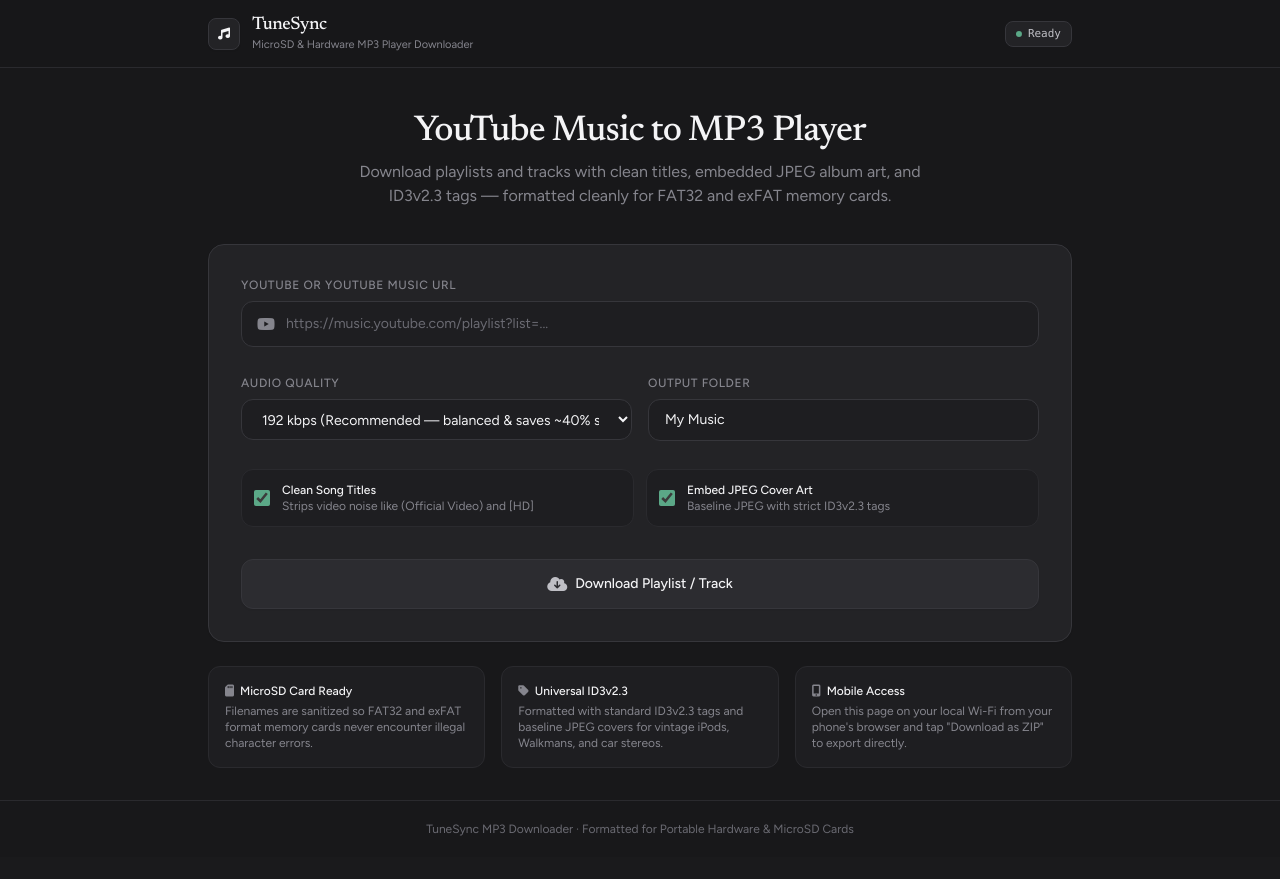
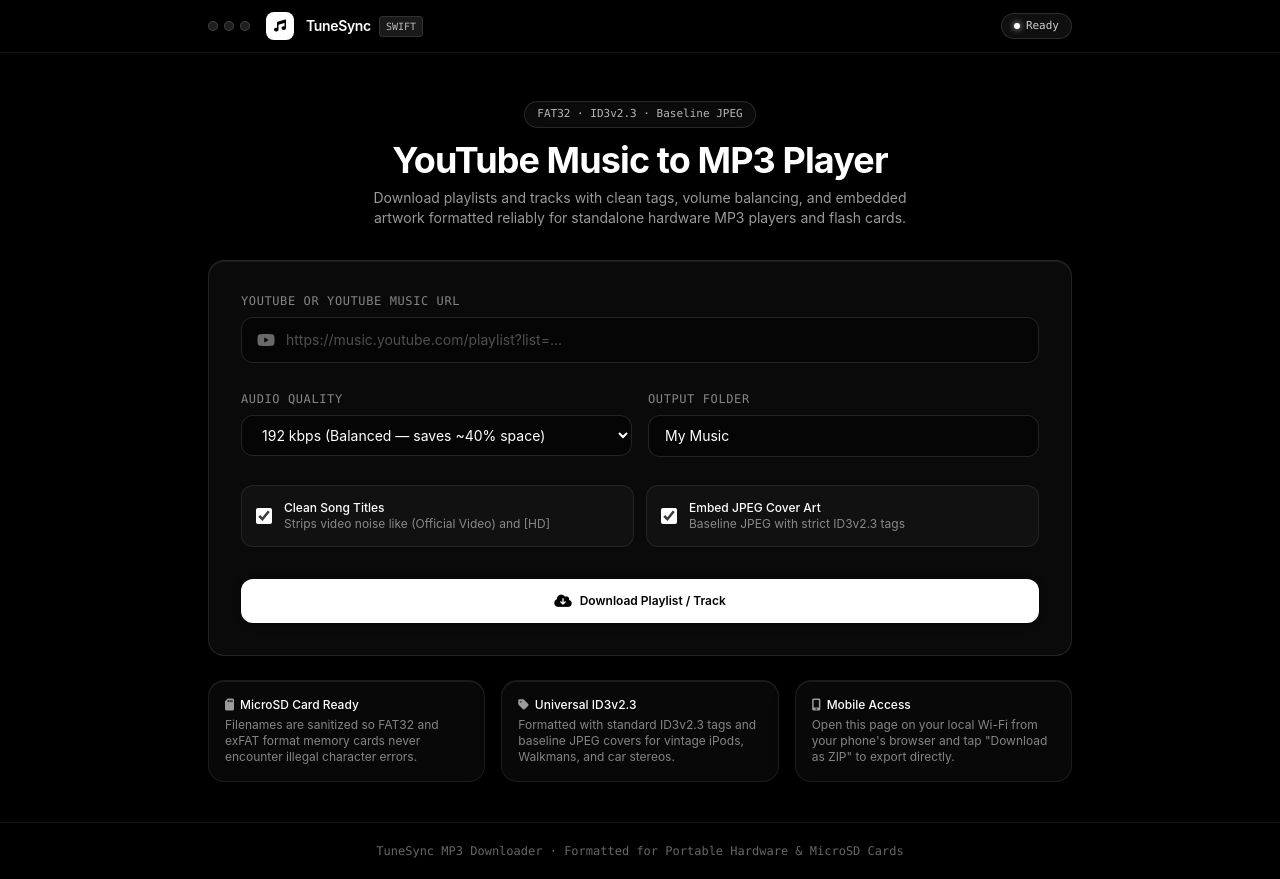
Before and after one commit to yeashaswi/tunesync-mp3, a Python web app: template templates/index.html in a window 1280 px wide. Before the commit the page ends 836 px from the top, so only its background shows below. Run offline with Jinja, Linux system fonts and the light colour scheme; the template is opened without the code that fills it, so the values that code supplies are empty; some libraries are stand-ins or nearby versions.

Commit message:
style: unify UI with native SwiftUI monochrome aesthetic, frosted glass and SF Pro

```diff
--- a/templates/index.html
+++ b/templates/index.html
@@ -4,9 +4,6 @@
     <meta charset="UTF-8">
     <meta name="viewport" content="width=device-width, initial-scale=1.0">
     <title>TuneSync — MP3 Player Downloader</title>
-    <link rel="preconnect" href="https://fonts.googleapis.com">
-    <link rel="preconnect" href="https://fonts.gstatic.com" crossorigin>
-    <link href="https://fonts.googleapis.com/css2?family=Figtree:wght@400;500;600;700&family=Newsreader:ital,opsz,wght@0,6..72,400;0,6..72,500;0,6..72,600;1,6..72,400;1,6..72,500&display=swap" rel="stylesheet">
     <script src="https://cdn.tailwindcss.com"></script>
     <link rel="stylesheet" href="https://cdnjs.cloudflare.com/ajax/libs/font-awesome/6.4.0/css/all.min.css">
     <script>
@@ -14,23 +11,27 @@
             darkMode: 'class',
             theme: {
                 extend: {
+                    fontFamily: {
+                        sans: ['-apple-system', 'BlinkMacSystemFont', '"SF Pro Display"', '"SF Pro Text"', '"Helvetica Neue"', 'sans-serif'],
+                        mono: ['"SF Mono"', 'SFMono-Regular', 'ui-monospace', 'Menlo', 'monospace']
+                    },
                     colors: {
-                        bg: '#18181A',
-                        side: '#1E1E21',
-                        panel: '#232326',
-                        raised: '#2C2C30',
-                        line: '#36363B',
-                        lineSoft: '#2A2A2E',
-                        dim: '#85858D',
-                        textSecondary: '#BFBFC5',
-                        textPrimary: '#F4F4F6',
-                        accent: '#E05656',
-                        sage: '#5BA887'
+                        apple: {
+                            black: '#000000',
+                            surface: 'rgba(255, 255, 255, 0.04)',
+                            surfaceHover: 'rgba(255, 255, 255, 0.08)',
+                            raised: 'rgba(255, 255, 255, 0.12)',
+                            border: 'rgba(255, 255, 255, 0.10)',
+                            borderSubtle: 'rgba(255, 255, 255, 0.18)',
+                            text: '#FFFFFF',
+                            secondary: 'rgba(255, 255, 255, 0.65)',
+                            muted: 'rgba(255, 255, 255, 0.40)',
+                        }
                     },
-                    fontFamily: {
-                        serif: ['Newsreader', 'Georgia', 'serif'],
-                        sans: ['Figtree', 'system-ui', '-apple-system', 'sans-serif'],
-                        mono: ['ui-monospace', 'SFMono-Regular', 'Menlo', 'Monaco', 'monospace']
+                    boxShadow: {
+                        'apple-glass': 'inset 0 1px 0 0 rgba(255, 255, 255, 0.12), 0 8px 32px 0 rgba(0, 0, 0, 0.45)',
+                        'apple-card': 'inset 0 1px 0 0 rgba(255, 255, 255, 0.08), 0 4px 20px rgba(0, 0, 0, 0.35)',
+                        'apple-active': '0 2px 8px rgba(0, 0, 0, 0.25), 0 1px 2px rgba(0, 0, 0, 0.15)',
                     }
                 }
             }
@@ -38,85 +39,98 @@
     </script>
     <style>
         body {
-            background-color: #18181A;
-            color: #BFBFC5;
-            font-family: 'Figtree', sans-serif;
-            font-size: 15px;
-            line-height: 1.6;
+            background-color: #000000;
+            color: rgba(255, 255, 255, 0.70);
+            font-family: -apple-system, BlinkMacSystemFont, "SF Pro Display", "SF Pro Text", sans-serif;
+            font-size: 14.5px;
+            line-height: 1.55;
             -webkit-font-smoothing: antialiased;
         }
-        h1, h2, h3, .font-serif {
-            font-family: 'Newsreader', Georgia, serif;
+        ::selection {
+            background: #FFFFFF;
+            color: #000000;
         }
-        ::selection {
-            background: #F4F4F6;
-            color: #18181A;
+        .apple-press {
+            transition: all 0.15s cubic-bezier(0.16, 1, 0.3, 1);
+        }
+        .apple-press:active {
+            transform: scale(0.97);
         }
         ::-webkit-scrollbar {
-            width: 6px;
-            height: 6px;
+            width: 5px;
+            height: 5px;
         }
         ::-webkit-scrollbar-track {
-            background: #18181A;
+            background: transparent;
         }
         ::-webkit-scrollbar-thumb {
-            background: #36363B;
-            border-radius: 3px;
+            background: rgba(255, 255, 255, 0.18);
+            border-radius: 9999px;
         }
         ::-webkit-scrollbar-thumb:hover {
-            background: #4E4E56;
+            background: rgba(255, 255, 255, 0.35);
         }
     </style>
 </head>
-<body class="bg-[#18181A] text-[#BFBFC5] min-h-screen flex flex-col justify-between selection:bg-[#F4F4F6] selection:text-[#18181A]">
+<body class="bg-black text-white/80 min-h-screen flex flex-col justify-between selection:bg-white selection:text-black">
 
-    <!-- Top Header -->
-    <header class="border-b border-[#2A2A2E] bg-[#18181A]/85 backdrop-blur-md sticky top-0 z-50">
-        <div class="max-w-4xl mx-auto px-4 py-3.5 flex items-center justify-between">
+    <!-- macOS Frosted Navigation Header -->
+    <header class="border-b border-white/[0.08] bg-black/65 backdrop-blur-2xl sticky top-0 z-50">
+        <div class="max-w-4xl mx-auto px-4 py-3 flex items-center justify-between">
             <div class="flex items-center space-x-3">
-                <div class="w-8 h-8 rounded-lg bg-[#232326] border border-[#36363B] flex items-center justify-center text-[#F4F4F6] shadow-sm">
-                    <i class="fa-solid fa-music text-xs"></i>
+                <div class="hidden sm:flex items-center space-x-1.5 opacity-60 mr-1">
+                    <span class="w-2.5 h-2.5 rounded-full bg-white/20 border border-white/30"></span>
+                    <span class="w-2.5 h-2.5 rounded-full bg-white/20 border border-white/30"></span>
+                    <span class="w-2.5 h-2.5 rounded-full bg-white/20 border border-white/30"></span>
+                </div>
+                <div class="w-7 h-7 rounded-lg bg-white text-black flex items-center justify-center font-bold text-xs shadow-sm">
+                    <i class="fa-solid fa-music"></i>
                 </div>
                 <div>
-                    <h1 class="font-serif font-medium text-lg leading-tight tracking-tight text-[#F4F4F6]">TuneSync</h1>
-                    <p class="text-[11px] text-[#85858D]">MicroSD & Hardware MP3 Player Downloader</p>
+                    <div class="flex items-center gap-2">
+                        <span class="font-semibold text-sm tracking-tight text-white">TuneSync</span>
+                        <span class="px-1.5 py-0.5 rounded text-[10px] font-mono bg-white/10 text-white/70 border border-white/10">SWIFT</span>
+                    </div>
                 </div>
             </div>
             <div class="flex items-center space-x-2 text-xs">
-                <span class="px-2.5 py-1 rounded-lg bg-[#232326] text-[#BFBFC5] border border-[#36363B] flex items-center gap-1.5 font-mono text-[11px]">
-                    <span class="w-1.5 h-1.5 rounded-full bg-[#5BA887]"></span> Ready
+                <span class="px-3 py-1 rounded-full bg-white/[0.06] text-white/80 border border-white/[0.12] flex items-center gap-1.5 font-mono text-[11px]">
+                    <span class="w-1.5 h-1.5 rounded-full bg-white shadow-[0_0_6px_rgba(255,255,255,0.8)]"></span> Ready
                 </span>
             </div>
         </div>
     </header>
 
     <!-- Main Container -->
-    <main class="max-w-4xl mx-auto px-4 py-8 flex-1 w-full space-y-6">
+    <main class="max-w-4xl mx-auto px-4 py-10 flex-1 w-full space-y-6">
 
         <!-- Banner / Hero -->
-        <div class="text-center space-y-2 py-3">
-            <h2 class="text-3xl sm:text-4xl font-serif font-medium tracking-tight text-[#F4F4F6]">
+        <div class="text-center space-y-2 py-2">
+            <div class="inline-flex items-center gap-2 px-3 py-1 rounded-full border border-white/[0.12] bg-white/[0.04] text-[11px] font-mono text-white/70 mb-1">
+                FAT32 · ID3v2.3 · Baseline JPEG
+            </div>
+            <h2 class="text-3xl sm:text-4xl font-bold tracking-tight text-white">
                 YouTube Music to MP3 Player
             </h2>
-            <p class="text-[#85858D] max-w-xl mx-auto text-sm sm:text-base leading-relaxed">
-                Download playlists and tracks with clean titles, embedded JPEG album art, and ID3v2.3 tags — formatted cleanly for FAT32 and exFAT memory cards.
+            <p class="text-white/60 max-w-xl mx-auto text-xs sm:text-sm leading-relaxed">
+                Download playlists and tracks with clean tags, volume balancing, and embedded artwork formatted reliably for standalone hardware MP3 players and flash cards.
             </p>
         </div>
 
         <!-- Download Card -->
-        <div class="bg-[#232326] border border-[#36363B] rounded-2xl p-6 sm:p-8 shadow-sm space-y-6">
+        <div class="bg-white/[0.04] backdrop-blur-2xl border border-white/[0.10] rounded-2xl p-6 sm:p-8 shadow-apple-card space-y-6">
 
             <!-- URL Input -->
             <div class="space-y-2">
-                <label class="block text-xs font-medium text-[#85858D] uppercase tracking-wider">
+                <label class="block text-xs font-mono font-medium text-white/50 uppercase tracking-wider">
                     YouTube or YouTube Music URL
                 </label>
                 <div class="relative flex items-center">
-                    <span class="absolute left-4 text-[#85858D]">
+                    <span class="absolute left-4 text-white/40">
                         <i class="fa-brands fa-youtube text-base"></i>
                     </span>
                     <input type="url" id="urlInput" placeholder="https://music.youtube.com/playlist?list=..."
-                        class="w-full pl-11 pr-4 py-3 bg-[#1E1E21] border border-[#36363B] rounded-xl text-[#F4F4F6] placeholder-[#6A6A72] focus:outline-none focus:border-[#47474E] transition-colors text-sm font-sans">
+                        class="w-full pl-11 pr-4 py-3 bg-black/50 border border-white/[0.12] rounded-xl text-white placeholder-white/30 focus:outline-none focus:border-white/50 transition-colors text-sm font-sans">
                 </div>
             </div>
 
@@ -125,11 +139,11 @@
 
                 <!-- Bitrate Selection -->
                 <div class="space-y-2">
-                    <label class="block text-xs font-medium text-[#85858D] uppercase tracking-wider">
+                    <label class="block text-xs font-mono font-medium text-white/50 uppercase tracking-wider">
                         Audio Quality
                     </label>
-                    <select id="bitrateSelect" class="w-full px-4 py-2.5 bg-[#1E1E21] border border-[#36363B] rounded-xl text-[#F4F4F6] focus:outline-none focus:border-[#47474E] transition-colors text-sm font-sans">
-                        <option value="192k" selected>192 kbps (Recommended — balanced & saves ~40% space)</option>
+                    <select id="bitrateSelect" class="w-full px-4 py-2.5 bg-black/50 border border-white/[0.12] rounded-xl text-white focus:outline-none focus:border-white/50 transition-colors text-sm font-sans">
+                        <option value="192k" selected>192 kbps (Balanced — saves ~40% space)</option>
                         <option value="320k">320 kbps (Maximum MP3 Bitrate)</option>
                         <option value="160k">160 kbps (Compact — 50% space savings)</option>
                         <option value="128k">128 kbps (Ultra Light)</option>
@@ -138,29 +152,29 @@
 
                 <!-- Folder Name -->
                 <div class="space-y-2">
-                    <label class="block text-xs font-medium text-[#85858D] uppercase tracking-wider">
+                    <label class="block text-xs font-mono font-medium text-white/50 uppercase tracking-wider">
                         Output Folder
                     </label>
                     <input type="text" id="folderInput" value="My Music" placeholder="Folder name"
-                        class="w-full px-4 py-2.5 bg-[#1E1E21] border border-[#36363B] rounded-xl text-[#F4F4F6] placeholder-[#6A6A72] focus:outline-none focus:border-[#47474E] transition-colors text-sm font-sans">
+                        class="w-full px-4 py-2.5 bg-black/50 border border-white/[0.12] rounded-xl text-white placeholder-white/30 focus:outline-none focus:border-white/50 transition-colors text-sm font-sans">
                 </div>
             </div>
 
             <!-- Features Checkboxes -->
             <div class="grid grid-cols-1 sm:grid-cols-2 gap-3 pt-1">
-                <label class="flex items-center space-x-3 p-3 rounded-xl bg-[#1E1E21] border border-[#2A2A2E] cursor-pointer hover:border-[#36363B] transition-colors">
-                    <input type="checkbox" id="cleanTitlesCheck" checked class="w-4 h-4 rounded bg-[#232326] border-[#36363B] accent-[#5BA887]">
+                <label class="flex items-center space-x-3 p-3.5 rounded-xl bg-white/[0.03] border border-white/[0.08] cursor-pointer hover:border-white/[0.18] transition-colors">
+                    <input type="checkbox" id="cleanTitlesCheck" checked class="w-4 h-4 rounded bg-black border-white/20 accent-white">
                     <div class="text-xs">
-                        <span class="font-medium block text-[#F4F4F6]">Clean Song Titles</span>
-                        <span class="text-[#85858D]">Strips video noise like (Official Video) and [HD]</span>
+                        <span class="font-medium block text-white">Clean Song Titles</span>
+                        <span class="text-white/50">Strips video noise like (Official Video) and [HD]</span>
                     </div>
                 </label>
 
-                <label class="flex items-center space-x-3 p-3 rounded-xl bg-[#1E1E21] border border-[#2A2A2E] cursor-pointer hover:border-[#36363B] transition-colors">
-                    <input type="checkbox" id="embedArtCheck" checked class="w-4 h-4 rounded bg-[#232326] border-[#36363B] accent-[#5BA887]">
+                <label class="flex items-center space-x-3 p-3.5 rounded-xl bg-white/[0.03] border border-white/[0.08] cursor-pointer hover:border-white/[0.18] transition-colors">
+                    <input type="checkbox" id="embedArtCheck" checked class="w-4 h-4 rounded bg-black border-white/20 accent-white">
                     <div class="text-xs">
-                        <span class="font-medium block text-[#F4F4F6]">Embed JPEG Cover Art</span>
-                        <span class="text-[#85858D]">Baseline JPEG with strict ID3v2.3 tags</span>
+                        <span class="font-medium block text-white">Embed JPEG Cover Art</span>
+                        <span class="text-white/50">Baseline JPEG with strict ID3v2.3 tags</span>
                     </div>
                 </label>
             </div>
@@ -168,42 +182,42 @@
             <!-- Action Buttons -->
             <div class="pt-2 flex flex-col sm:flex-row gap-3">
                 <button id="downloadBtn" onclick="startDownload()"
-                    class="flex-1 py-3 px-6 rounded-xl bg-[#2C2C30] hover:bg-[#36363B] text-[#F4F4F6] font-medium text-sm flex items-center justify-center space-x-2 border border-[#36363B] shadow-sm transition-all">
-                    <i class="fa-solid fa-cloud-arrow-down text-base text-[#BFBFC5]"></i>
+                    class="flex-1 py-3 px-6 rounded-xl bg-white text-black font-semibold text-xs shadow-apple-active hover:bg-white/90 flex items-center justify-center space-x-2 transition apple-press">
+                    <i class="fa-solid fa-cloud-arrow-down text-sm"></i>
                     <span>Download Playlist / Track</span>
                 </button>
 
                 <button id="zipBtn" onclick="downloadZip()"
-                    class="hidden py-3 px-6 rounded-xl bg-[#5BA887]/15 hover:bg-[#5BA887]/25 text-[#5BA887] font-medium text-sm flex items-center justify-center space-x-2 border border-[#5BA887]/30 transition-all">
-                    <i class="fa-solid fa-file-zipper text-base"></i>
+                    class="hidden py-3 px-6 rounded-xl bg-white text-black font-semibold text-xs shadow-apple-active hover:bg-white/90 flex items-center justify-center space-x-2 transition apple-press">
+                    <i class="fa-solid fa-file-zipper text-sm"></i>
                     <span>Download as ZIP</span>
                 </button>
             </div>
 
             <!-- Progress Section (Hidden initially) -->
-            <div id="progressSection" class="hidden space-y-4 pt-4 border-t border-[#2A2A2E]">
+            <div id="progressSection" class="hidden space-y-4 pt-4 border-t border-white/[0.08]">
                 <div class="flex items-center justify-between text-xs">
-                    <span id="statusText" class="font-medium text-[#BFBFC5] flex items-center gap-2">
-                        <i class="fa-solid fa-spinner fa-spin text-[#85858D]"></i> Initializing download...
+                    <span id="statusText" class="font-medium text-white/80 flex items-center gap-2">
+                        <i class="fa-solid fa-spinner fa-spin text-white/50"></i> Initializing download...
                     </span>
-                    <span id="percentText" class="font-mono text-[#F4F4F6] font-medium">0%</span>
+                    <span id="percentText" class="font-mono text-white font-medium">0%</span>
                 </div>
 
                 <!-- Progress Bar -->
-                <div class="w-full h-2 bg-[#1E1E21] rounded-full overflow-hidden p-0.5 border border-[#2A2A2E]">
-                    <div id="progressBar" class="h-full bg-[#F4F4F6] rounded-full transition-all duration-300 w-0"></div>
+                <div class="w-full h-2 bg-white/[0.08] rounded-full overflow-hidden p-0.5 border border-white/[0.10]">
+                    <div id="progressBar" class="h-full bg-white rounded-full transition-all duration-300 w-0"></div>
                 </div>
 
-                <div class="flex items-center justify-between text-xs text-[#85858D] font-mono">
+                <div class="flex items-center justify-between text-xs text-white/40 font-mono">
                     <span id="speedText">Speed: --</span>
                     <span id="etaText">ETA: --</span>
                 </div>
 
                 <!-- Live Log Viewer -->
                 <div class="space-y-1">
-                    <span class="text-[11px] font-medium text-[#85858D] uppercase tracking-wider block">Terminal Log</span>
-                    <div id="logBox" class="w-full h-44 bg-[#18181A] rounded-xl p-3 font-mono text-xs text-[#85858D] overflow-y-auto border border-[#2A2A2E] space-y-1 select-text">
-                        <p class="text-[#6A6A72]">// Ready to download...</p>
+                    <span class="text-[10px] font-mono font-medium text-white/40 uppercase tracking-wider block">Terminal Log</span>
+                    <div id="logBox" class="w-full h-44 bg-black/70 rounded-xl p-3 font-mono text-xs text-white/60 overflow-y-auto border border-white/[0.10] space-y-1 select-text">
+                        <p class="text-white/30">// Ready to download...</p>
                     </div>
                 </div>
             </div>
@@ -211,22 +225,22 @@
         </div>
 
         <!-- Quick Tips for MP3 Players -->
-        <div class="grid grid-cols-1 sm:grid-cols-3 gap-4 text-xs text-[#85858D]">
-            <div class="p-4 rounded-xl bg-[#1E1E21] border border-[#2A2A2E] space-y-1">
-                <div class="text-[#F4F4F6] font-medium flex items-center gap-1.5">
-                    <i class="fa-solid fa-sd-card text-[#85858D]"></i> MicroSD Card Ready
+        <div class="grid grid-cols-1 sm:grid-cols-3 gap-4 text-xs text-white/50">
+            <div class="p-4 rounded-2xl bg-white/[0.03] border border-white/[0.08] space-y-1 shadow-apple-card">
+                <div class="text-white font-medium flex items-center gap-1.5">
+                    <i class="fa-solid fa-sd-card text-white/60"></i> MicroSD Card Ready
                 </div>
                 <p>Filenames are sanitized so FAT32 and exFAT format memory cards never encounter illegal character errors.</p>
             </div>
-            <div class="p-4 rounded-xl bg-[#1E1E21] border border-[#2A2A2E] space-y-1">
-                <div class="text-[#F4F4F6] font-medium flex items-center gap-1.5">
-                    <i class="fa-solid fa-tag text-[#85858D]"></i> Universal ID3v2.3
+            <div class="p-4 rounded-2xl bg-white/[0.03] border border-white/[0.08] space-y-1 shadow-apple-card">
+                <div class="text-white font-medium flex items-center gap-1.5">
+                    <i class="fa-solid fa-tag text-white/60"></i> Universal ID3v2.3
                 </div>
                 <p>Formatted with standard ID3v2.3 tags and baseline JPEG covers for vintage iPods, Walkmans, and car stereos.</p>
             </div>
-            <div class="p-4 rounded-xl bg-[#1E1E21] border border-[#2A2A2E] space-y-1">
-                <div class="text-[#F4F4F6] font-medium flex items-center gap-1.5">
-                    <i class="fa-solid fa-mobile-screen-button text-[#85858D]"></i> Mobile Access
+            <div class="p-4 rounded-2xl bg-white/[0.03] border border-white/[0.08] space-y-1 shadow-apple-card">
+                <div class="text-white font-medium flex items-center gap-1.5">
+                    <i class="fa-solid fa-mobile-screen-button text-white/60"></i> Mobile Access
                 </div>
                 <p>Open this page on your local Wi-Fi from your phone's browser and tap "Download as ZIP" to export directly.</p>
             </div>
@@ -235,7 +249,7 @@
     </main>
 
     <!-- Footer -->
-    <footer class="border-t border-[#2A2A2E] py-5 text-center text-xs text-[#6A6A72]">
+    <footer class="border-t border-white/[0.08] py-5 text-center text-xs text-white/40 font-mono">
         <p>TuneSync MP3 Downloader &middot; Formatted for Portable Hardware & MicroSD Cards</p>
     </footer>
 
@@ -261,7 +275,7 @@
 
             document.getElementById('progressSection').classList.remove('hidden');
             document.getElementById('zipBtn').classList.add('hidden');
-            document.getElementById('logBox').innerHTML = '<p class="text-[#BFBFC5]">> Starting process...</p>';
+            document.getElementById('logBox').innerHTML = '<p class="text-white/70">> Starting process...</p>';
 
             try {
                 const response = await fetch('/api/download', {
@@ -278,7 +292,6 @@
                     return;
                 }
 
-                // Start polling status
                 if (pollInterval) clearInterval(pollInterval);
                 pollInterval = setInterval(checkStatus, 1000);
 
@@ -315,10 +328,10 @@
                 }
 
                 if (data.status === 'running') {
-                    statusText.innerHTML = '<i class="fa-solid fa-spinner fa-spin text-[#85858D]"></i> ' + (data.current_track || 'Downloading tracks...');
+                    statusText.innerHTML = '<i class="fa-solid fa-spinner fa-spin text-white/50"></i> ' + (data.current_track || 'Downloading tracks...');
                 } else if (data.status === 'completed') {
                     clearInterval(pollInterval);
-                    statusText.innerHTML = '<i class="fa-solid fa-circle-check text-[#5BA887]"></i> Download complete!';
+                    statusText.innerHTML = '<i class="fa-solid fa-circle-check text-white"></i> Download complete!';
                     progressBar.style.width = '100%';
                     percentText.innerText = '100%';
 
@@ -329,7 +342,7 @@
                     document.getElementById('zipBtn').classList.remove('hidden');
                 } else if (data.status === 'error') {
                     clearInterval(pollInterval);
-                    statusText.innerHTML = '<i class="fa-solid fa-triangle-exclamation text-[#E05656]"></i> Error: ' + (data.error || 'Failed');
+                    statusText.innerHTML = '<i class="fa-solid fa-triangle-exclamation text-white"></i> Error: ' + (data.error || 'Failed');
                     const btn = document.getElementById('downloadBtn');
                     btn.disabled = false;
                     btn.classList.remove('opacity-50', 'cursor-not-allowed');
```
